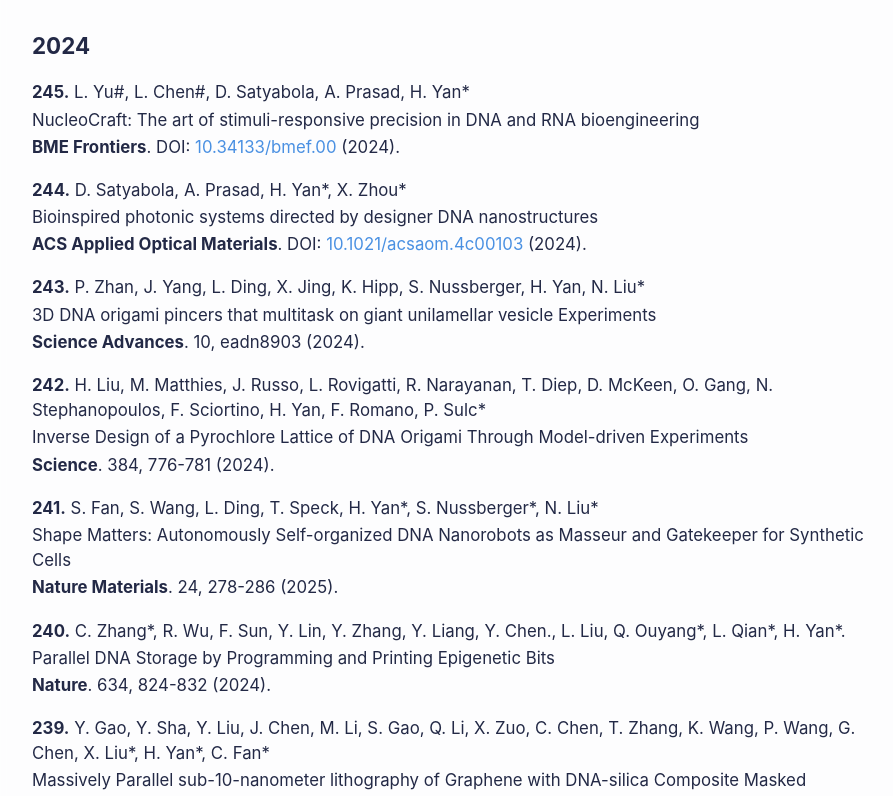
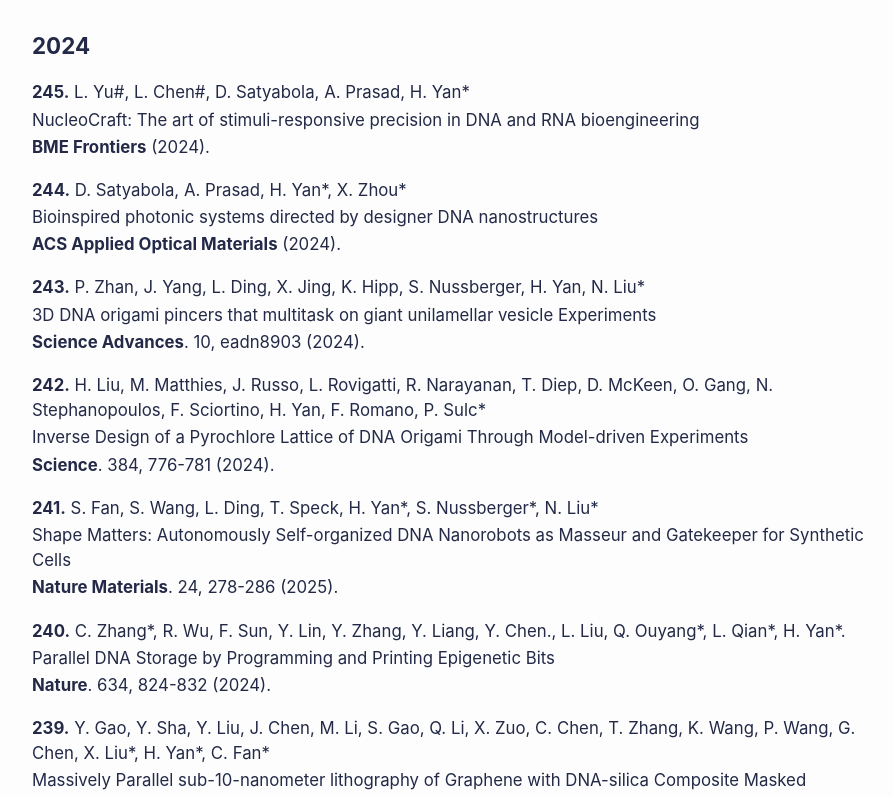
Before and after one commit to haoyanasu/yanlab, a React (Vite) app in the folder yanlab-website/: page /publications in a window 1280 px wide. Shown: the part 1100-1896 px from the top of the page, without its empty margins (190-1083 px from the left). Built offline with nearby package versions, Linux system fonts and the light colour scheme.

Commit message:
Publications: avoid bolding qualifiers like 'in press' or '(2024)' by tightening journal name regex

```diff
--- a/yanlab-website/src/pages/Publications.jsx
+++ b/yanlab-website/src/pages/Publications.jsx
@@ -34,13 +34,13 @@
     number: '245',
     authors: 'L. Yu#, L. Chen#, D. Satyabola, A. Prasad, H. Yan*',
     title: 'NucleoCraft: The art of stimuli-responsive precision in DNA and RNA bioengineering',
-    journal: 'BME Frontiers. DOI: 10.34133/bmef.00 (2024).'
+    journal: 'BME Frontiers (2024).'
   },
   {
     number: '244',
     authors: 'D. Satyabola, A. Prasad, H. Yan*, X. Zhou*',
     title: 'Bioinspired photonic systems directed by designer DNA nanostructures',
-    journal: 'ACS Applied Optical Materials. DOI: 10.1021/acsaom.4c00103 (2024).'
+    journal: 'ACS Applied Optical Materials (2024).'
   },
   {
     number: '243',
@@ -984,7 +984,7 @@
             <div style={{ fontFamily: 'Inter, Arial, sans-serif', color: '#232946', fontWeight: 400, fontSize: '1.05rem', marginBottom: '0px', lineHeight: 1.5 }}>
               {(() => {
                 const journalText = item.journal.replace(/"/g, '');
-                const journalNameMatch = journalText.match(/^([^,.]+)/);
+                const journalNameMatch = journalText.match(/^([A-Za-z0-9 .&'\/-]+?)(?=(\s+(?:in press|submitted|in revision|in review)|\s*\(|,|\.|$))/i);
                 const journalName = journalNameMatch ? journalNameMatch[1] : '';
                 const restText = journalName ? journalText.slice(journalName.length) : journalText;
                 const doiRegex = /(DOI:\s*)?(10\.\d{4,9}\/[\-._;()\/:A-Z0-9]+|10\.\d{4,9}\.[\-._;()\/:A-Z0-9]+)/i;
@@ -1022,7 +1022,7 @@
             <div style={{ fontFamily: 'Inter, Arial, sans-serif', color: '#232946', fontWeight: 400, fontSize: '1.05rem', marginBottom: '0px', lineHeight: 1.5 }}>
               {(() => {
                 const journalText = item.journal.replace(/"/g, '');
-                const journalNameMatch = journalText.match(/^([^,.]+)/);
+                const journalNameMatch = journalText.match(/^([A-Za-z0-9 .&'\/-]+?)(?=(\s+(?:in press|submitted|in revision|in review)|\s*\(|,|\.|$))/i);
                 const journalName = journalNameMatch ? journalNameMatch[1] : '';
                 const restText = journalName ? journalText.slice(journalName.length) : journalText;
                 const doiRegex = /(DOI:\s*)?(10\.\d{4,9}\/[\-._;()\/:A-Z0-9]+|10\.\d{4,9}\.[\-._;()\/:A-Z0-9]+)/i;
@@ -1060,7 +1060,7 @@
             <div style={{ fontFamily: 'Inter, Arial, sans-serif', color: '#232946', fontWeight: 400, fontSize: '1.05rem', marginBottom: '0px', lineHeight: 1.5 }}>
               {(() => {
                 const journalText = item.journal.replace(/"/g, '');
-                const journalNameMatch = journalText.match(/^([^,.]+)/);
+                const journalNameMatch = journalText.match(/^([A-Za-z0-9 .&'\/-]+?)(?=(\s+(?:in press|submitted|in revision|in review)|\s*\(|,|\.|$))/i);
                 const journalName = journalNameMatch ? journalNameMatch[1] : '';
                 const restText = journalName ? journalText.slice(journalName.length) : journalText;
                 const doiRegex = /(DOI:\s*)?(10\.\d{4,9}\/[\-._;()\/:A-Z0-9]+|10\.\d{4,9}\.[\-._;()\/:A-Z0-9]+)/i;
@@ -1098,7 +1098,7 @@
             <div style={{ fontFamily: 'Inter, Arial, sans-serif', color: '#232946', fontWeight: 400, fontSize: '1.05rem', marginBottom: '0px', lineHeight: 1.5 }}>
               {(() => {
                 const journalText = item.journal.replace(/"/g, '');
-                const journalNameMatch = journalText.match(/^([^,.]+)/);
+                const journalNameMatch = journalText.match(/^([A-Za-z0-9 .&'\/-]+?)(?=(\s+(?:in press|submitted|in revision|in review)|\s*\(|,|\.|$))/i);
                 const journalName = journalNameMatch ? journalNameMatch[1] : '';
                 const restText = journalName ? journalText.slice(journalName.length) : journalText;
                 const doiRegex = /(DOI:\s*)?(10\.\d{4,9}\/[\-._;()\/:A-Z0-9]+|10\.\d{4,9}\.[\-._;()\/:A-Z0-9]+)/i;
@@ -1136,7 +1136,7 @@
             <div style={{ fontFamily: 'Inter, Arial, sans-serif', color: '#232946', fontWeight: 400, fontSize: '1.05rem', marginBottom: '0px', lineHeight: 1.5 }}>
               {(() => {
                 const journalText = item.journal.replace(/"/g, '');
-                const journalNameMatch = journalText.match(/^([^,.]+)/);
+                const journalNameMatch = journalText.match(/^([A-Za-z0-9 .&'\/-]+?)(?=(\s+(?:in press|submitted|in revision|in review)|\s*\(|,|\.|$))/i);
                 const journalName = journalNameMatch ? journalNameMatch[1] : '';
                 const restText = journalName ? journalText.slice(journalName.length) : journalText;
                 const doiRegex = /(DOI:\s*)?(10\.\d{4,9}\/[\-._;()\/:A-Z0-9]+|10\.\d{4,9}\.[\-._;()\/:A-Z0-9]+)/i;
@@ -1174,7 +1174,7 @@
             <div style={{ fontFamily: 'Inter, Arial, sans-serif', color: '#232946', fontWeight: 400, fontSize: '1.05rem', marginBottom: '0px', lineHeight: 1.5 }}>
               {(() => {
                 const journalText = item.journal.replace(/"/g, '');
-                const journalNameMatch = journalText.match(/^([^,.]+)/);
+                const journalNameMatch = journalText.match(/^([A-Za-z0-9 .&'\/-]+?)(?=(\s+(?:in press|submitted|in revision|in review)|\s*\(|,|\.|$))/i);
                 const journalName = journalNameMatch ? journalNameMatch[1] : '';
                 const restText = journalName ? journalText.slice(journalName.length) : journalText;
                 const doiRegex = /(DOI:\s*)?(10\.\d{4,9}\/[\-._;()\/:A-Z0-9]+|10\.\d{4,9}\.[\-._;()\/:A-Z0-9]+)/i;
@@ -1212,7 +1212,7 @@
             <div style={{ fontFamily: 'Inter, Arial, sans-serif', color: '#232946', fontWeight: 400, fontSize: '1.05rem', marginBottom: '0px', lineHeight: 1.5 }}>
               {(() => {
                 const journalText = item.journal.replace(/"/g, '');
-                const journalNameMatch = journalText.match(/^([^,.]+)/);
+                const journalNameMatch = journalText.match(/^([A-Za-z0-9 .&'\/-]+?)(?=(\s+(?:in press|submitted|in revision|in review)|\s*\(|,|\.|$))/i);
                 const journalName = journalNameMatch ? journalNameMatch[1] : '';
                 const restText = journalName ? journalText.slice(journalName.length) : journalText;
                 const doiRegex = /(DOI:\s*)?(10\.\d{4,9}\/[\-._;()\/:A-Z0-9]+|10\.\d{4,9}\.[\-._;()\/:A-Z0-9]+)/i;
@@ -1250,7 +1250,7 @@
             <div style={{ fontFamily: 'Inter, Arial, sans-serif', color: '#232946', fontWeight: 400, fontSize: '1.05rem', marginBottom: '0px', lineHeight: 1.5 }}>
               {(() => {
                 const journalText = item.journal.replace(/"/g, '');
-                const journalNameMatch = journalText.match(/^([^,.]+)/);
+                const journalNameMatch = journalText.match(/^([A-Za-z0-9 .&'\/-]+?)(?=(\s+(?:in press|submitted|in revision|in review)|\s*\(|,|\.|$))/i);
                 const journalName = journalNameMatch ? journalNameMatch[1] : '';
                 const restText = journalName ? journalText.slice(journalName.length) : journalText;
                 const doiRegex = /(DOI:\s*)?(10\.\d{4,9}\/[\-._;()\/:A-Z0-9]+|10\.\d{4,9}\.[\-._;()\/:A-Z0-9]+)/i;
@@ -1288,7 +1288,7 @@
             <div style={{ fontFamily: 'Inter, Arial, sans-serif', color: '#232946', fontWeight: 400, fontSize: '1.05rem', marginBottom: '0px', lineHeight: 1.5 }}>
               {(() => {
                 const journalText = item.journal.replace(/"/g, '');
-                const journalNameMatch = journalText.match(/^([^,.]+)/);
+                const journalNameMatch = journalText.match(/^([A-Za-z0-9 .&'\/-]+?)(?=(\s+(?:in press|submitted|in revision|in review)|\s*\(|,|\.|$))/i);
                 const journalName = journalNameMatch ? journalNameMatch[1] : '';
                 const restText = journalName ? journalText.slice(journalName.length) : journalText;
                 const doiRegex = /(DOI:\s*)?(10\.\d{4,9}\/[\-._;()\/:A-Z0-9]+|10\.\d{4,9}\.[\-._;()\/:A-Z0-9]+)/i;
```
